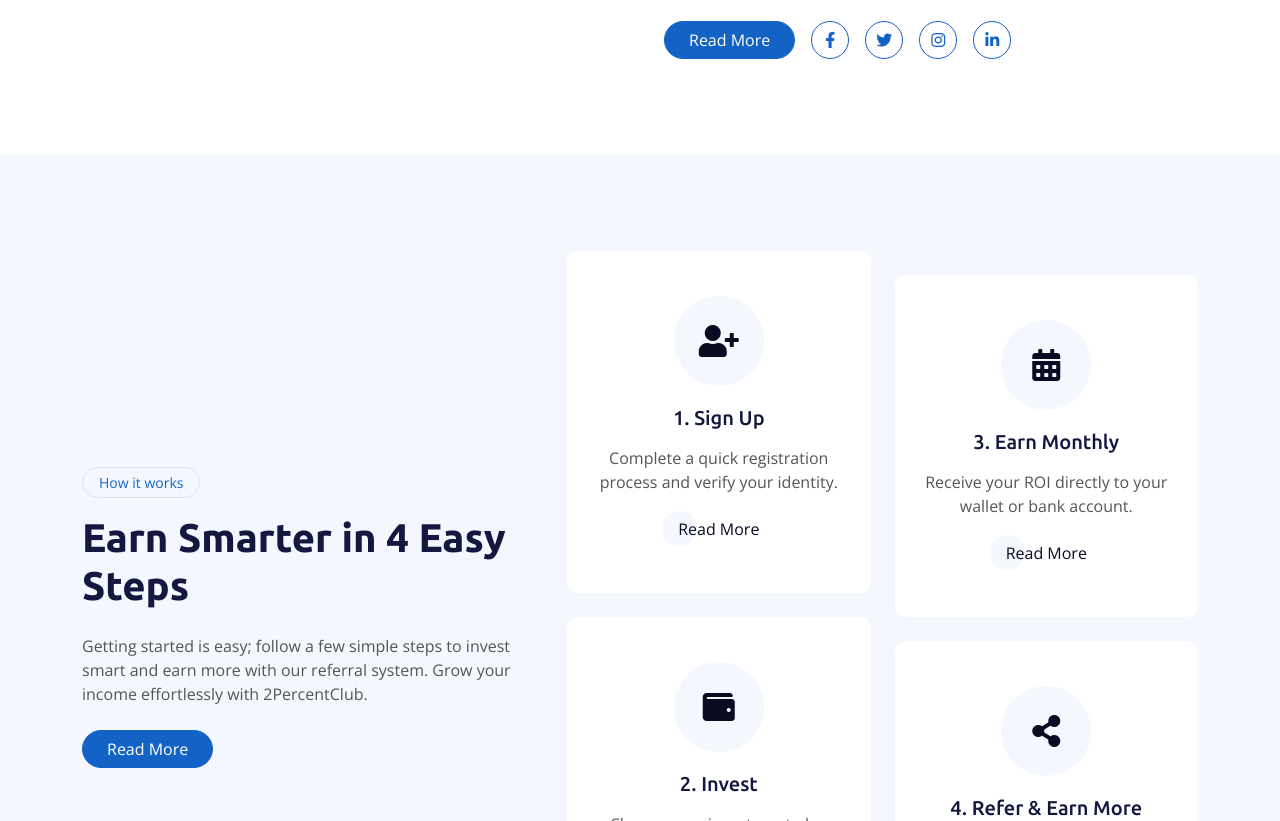
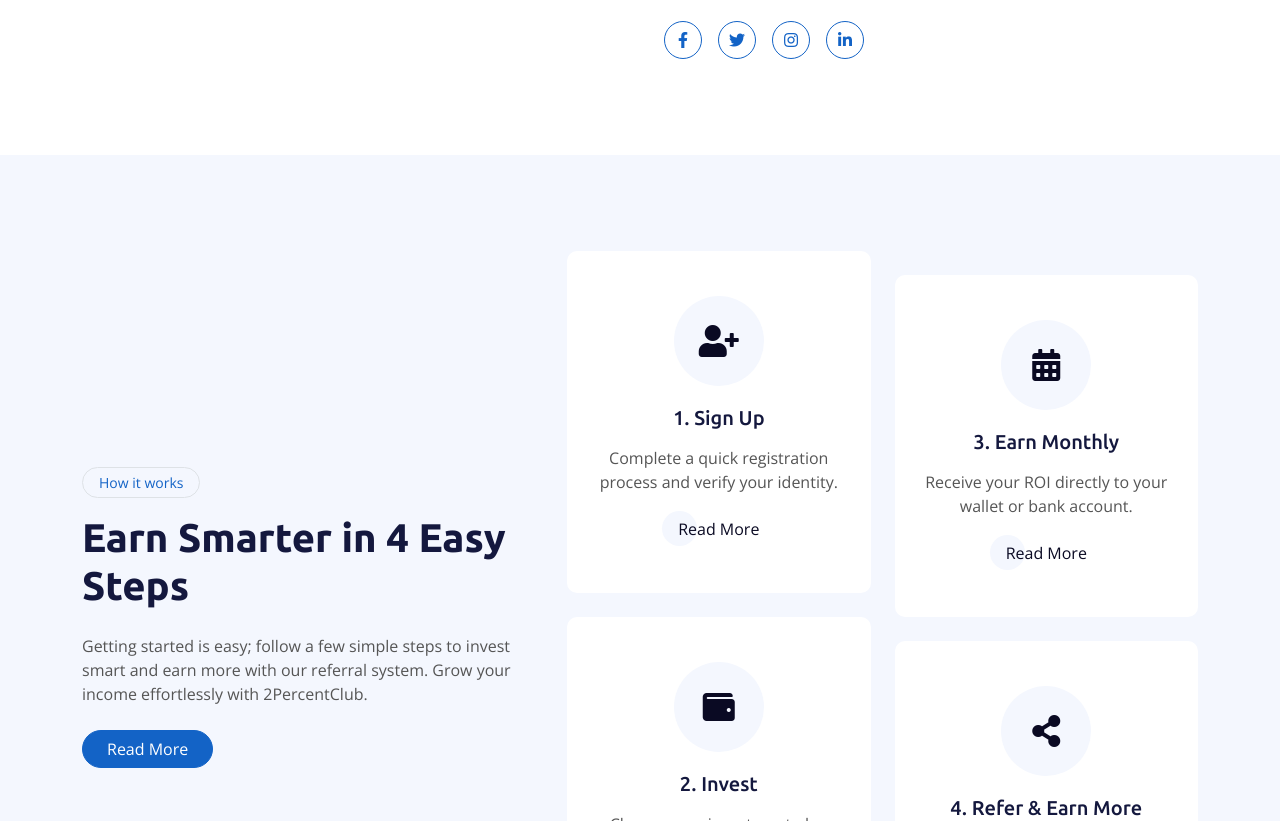
Before and after one commit to GauravSharma-m24/2percentclub, a plain HTML site: page index.html in a window 1280 px wide. Shown: the part 1286-2107 px from the top of the page. Drawn offline with nearby package versions, Linux system fonts and the light colour scheme.

Commit message:
Updated index.html

```diff
--- a/index.html
+++ b/index.html
@@ -148,7 +148,6 @@
                         </div>
                     </div>
                     <div class="d-flex align-items-center mt-4">
-                        <a class="btn btn-primary rounded-pill px-4 me-3" href="">Read More</a>
                         <a class="btn btn-outline-primary btn-square me-3" href=""><i class="fab fa-facebook-f"></i></a>
                         <a class="btn btn-outline-primary btn-square me-3" href=""><i class="fab fa-twitter"></i></a>
                         <a class="btn btn-outline-primary btn-square me-3" href=""><i class="fab fa-instagram"></i></a>
```
